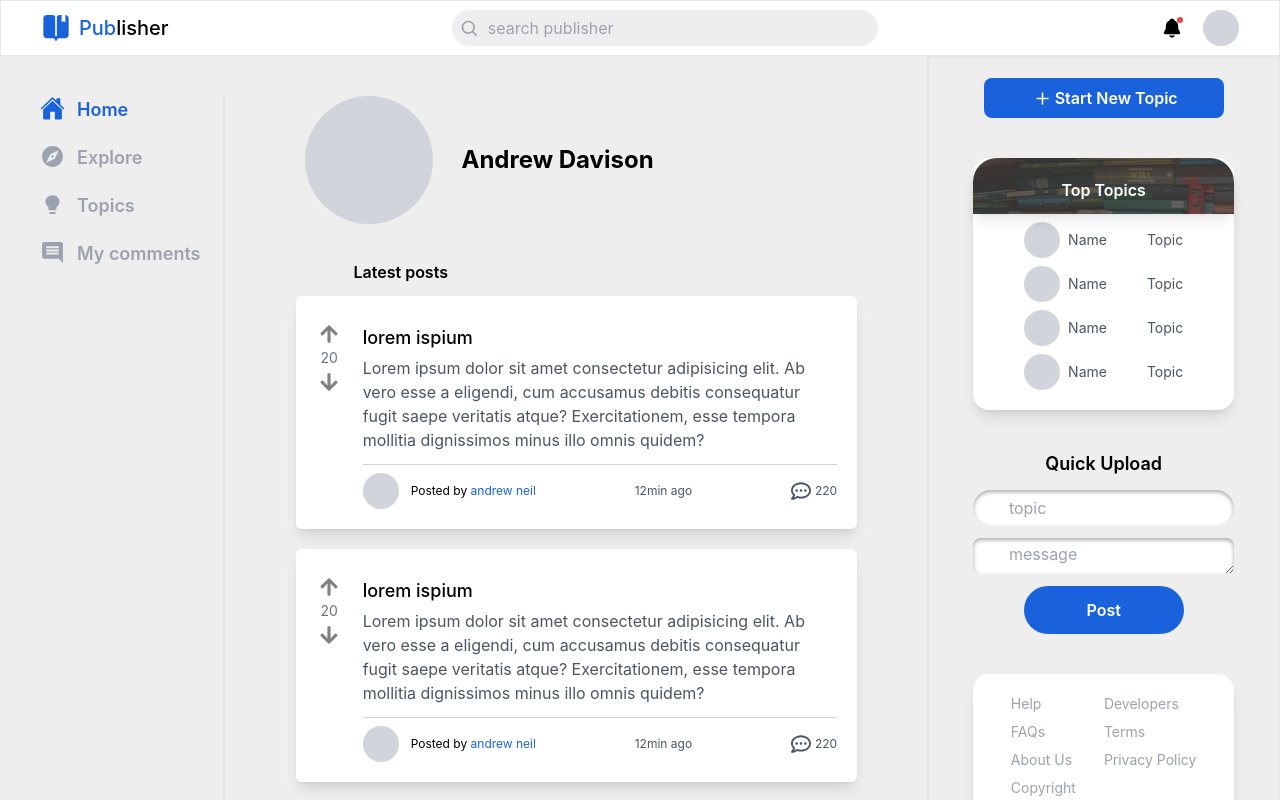
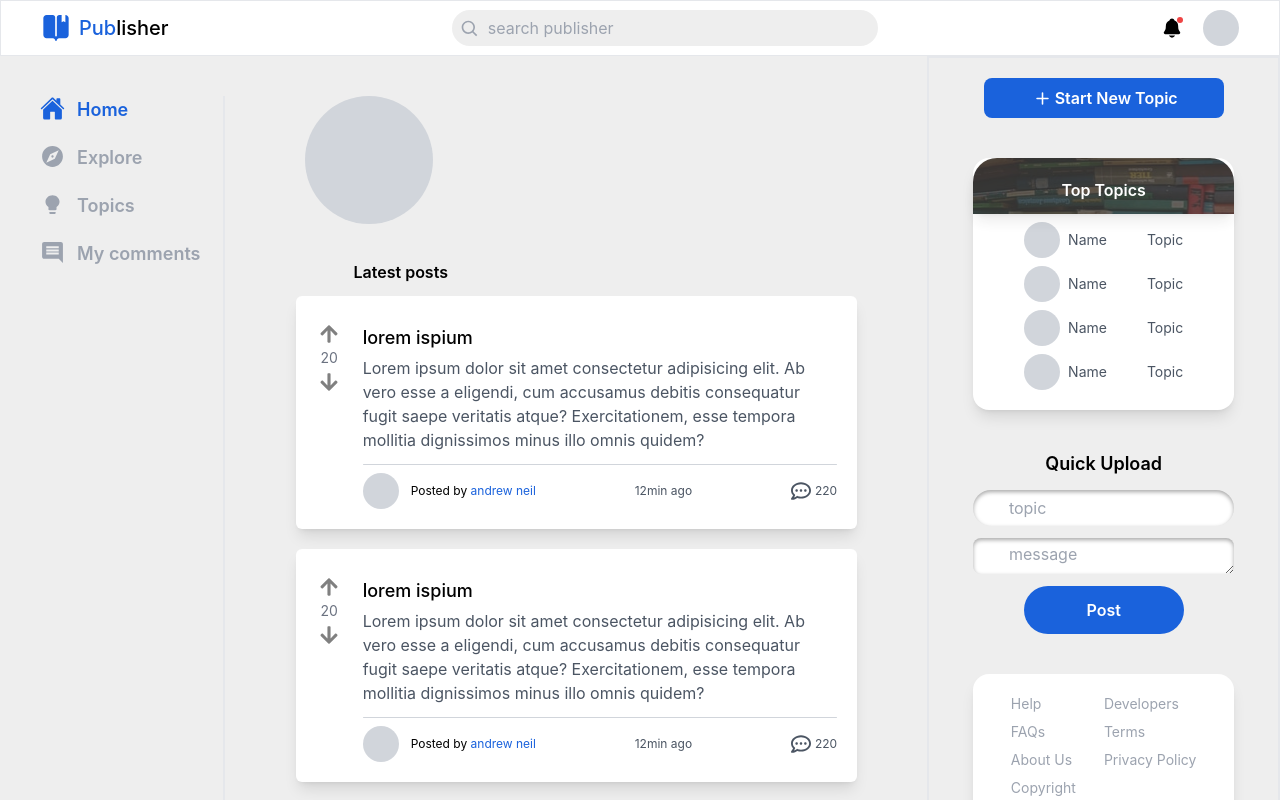
Before and after one commit to Michaeloye/publisher, a React (Vite) app: page /profile in a window 1280 px wide. Built offline with nearby package versions, Linux system fonts and the light colour scheme.

Commit message:
Add userName prop

```diff
--- a/src/components/ProfileDetails.jsx
+++ b/src/components/ProfileDetails.jsx
@@ -1,11 +1,11 @@
 import React from "react";
 import ProfilePicture from "./ProfilePicture";
 
-function ProfileDetails() {
+function ProfileDetails({ userName }) {
   return (
     <div className="flex items-center ml-10 md:ml-20 mt-10 gap-7">
       <ProfilePicture size="large" />
-      <h1 className="text-lg md:text-2xl font-bold">Andrew Davison</h1>
+      <h1 className="text-lg md:text-2xl font-bold">{userName}</h1>
     </div>
   );
 }
```
